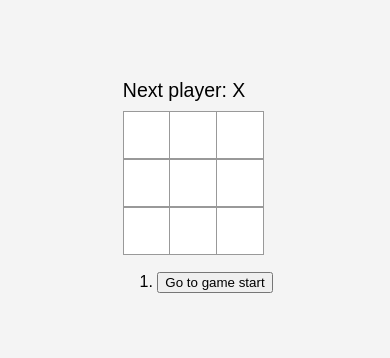
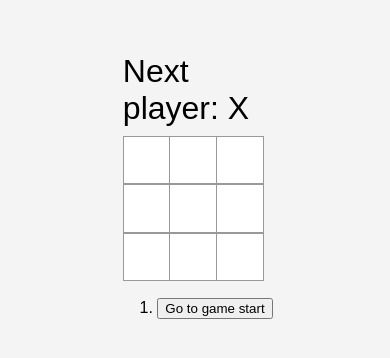
Before and after one commit to ericcorona1/ljg0t8, a React (Create React App) app in the folder src/: page / in a window 390 px wide. Shown: the part 228-586 px from the top of the page. Built offline with nearby package versions, Linux system fonts and the light colour scheme.

Commit message:
font size

```diff
--- a/src/styles.css
+++ b/src/styles.css
@@ -1,6 +1,6 @@
 :root {
   --font-primary: clamp(3rem, 10vw, 20rem);
-  --font-next: clamp(0.5rem, 5vw, 8rem);
+  --font-next: clamp(2rem, 5vw, 8rem);
 }
 
 * {
```
